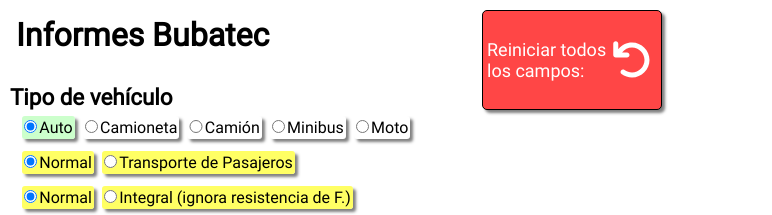
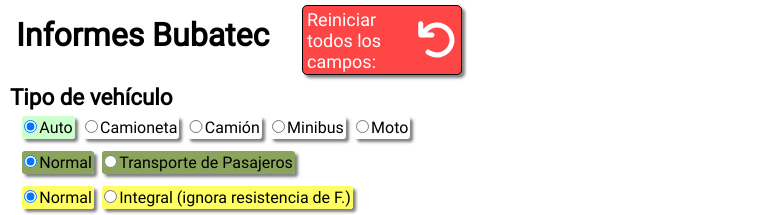
Before and after one commit to Juaniessi/buba-app, a React (Create React App) app: page / in a window 1280 px wide. Shown: the top 215 px of the page, without its empty margins (0-772 px from the left). Built offline with nearby package versions, Linux system fonts and the light colour scheme.

Commit message:
reworked wheigthSum to show more data

```diff
--- a/src/components/main/Main.jsx
+++ b/src/components/main/Main.jsx
@@ -232,7 +232,7 @@
 						tipo === 'Camion'
 							? radioGeneratorArray.rtoType.map((item, i) => (
 									<div className="engine-and-size" key={item.value}>
-										<label className="btn-inside" htmlFor={item.value}>
+										<label className="btn-inside transp-color" htmlFor={item.value}>
 											<input
 												type="radio"
 												className="rad-c"
--- a/src/components/main/WeigthSum.jsx
+++ b/src/components/main/WeigthSum.jsx
@@ -1,5 +1,8 @@
 import React, {useEffect} from 'react';
-
+/*
+This module will from now on also show the date needed for:
+"Transporte de pasajeros"
+*/
 function WeightSum(props) {
 	const {tipo, txtRender} = props;
 
@@ -63,10 +66,95 @@
 		<main>
 			{txtRender !== null ? (
 				<div className="weightsTable">
-					<div>Combustible: {txtRender.header.combustible}</div>
-					<div>Peso total: {totalW}</div>
-					<div>Peso eje delantero: {frontW}</div>
-					<div>Peso eje trasero: {rearW}</div>
+					<table>
+						<tr>
+							<td className="report-table odd">Alineción</td>
+							<td className="report-table odd">
+								{txtRender.alineacion.resultadoAlineacionEje1}
+							</td>
+						</tr>
+						<tr>
+							<td className="report-table even">Gases</td>
+							<td className="report-table even">
+								{txtRender.opacimetro.resultadoMedicionOpacidad === -1 ? (
+									<div>
+										{
+											txtRender.analizadorDeGases
+												.resultadoMonoxidoDeCarbonoEnAltaRPM
+										}
+									</div>
+								) : (
+									<div>{txtRender.opacimetro.resultadoMedicionOpacidad}</div>
+								)}
+							</td>
+						</tr>
+						<tr>
+							<td className="report-table odd">Susp DIzq</td>
+							<td className="report-table odd">
+								{txtRender.suspensionEjeDelantero.rendimientoDelanteroIzquierdo}
+							</td>
+						</tr>
+						<tr>
+							<td className="report-table even">Susp DDer</td>
+							<td className="report-table even">
+								{txtRender.suspensionEjeDelantero.rendimientoDelanteroDerecho}
+							</td>
+						</tr>
+						<tr>
+							<td className="report-table odd">Susp TIzq</td>
+							<td className="report-table odd">
+								{txtRender.suspensionEjeTrasero.rendimientoTraseroIzquierdo}
+							</td>
+						</tr>
+						<tr>
+							<td className="report-table even">Susp TDer</td>
+							<td className="report-table even">
+								{txtRender.suspensionEjeTrasero.rendimientoTraseroDerecho}
+							</td>
+						</tr>
+						<tr>
+							<td className="report-table odd">Efic Del</td>
+							<td className="report-table odd">
+								{txtRender.frenosEje_1.rendimientoDelEje}
+							</td>
+						</tr>
+						<tr>
+							<td className="report-table even">Efic Tra</td>
+							<td className="report-table even">
+								{txtRender.frenosEje_2.rendimientoDelEje}
+							</td>
+						</tr>
+						<tr>
+							<td className="report-table odd">Deseq Del</td>
+							<td className="report-table odd">
+								{txtRender.frenosEje_1.diferenciaFzaFrenadoLadoALado}
+							</td>
+						</tr>
+						<tr>
+							<td className="report-table even">Deseq TRA</td>
+							<td className="report-table even">
+								{txtRender.frenosEje_2.diferenciaFzaFrenadoLadoALado}
+							</td>
+						</tr>
+						<tr>
+							<td className="report-table odd">Peso total</td>
+							<td className="report-table odd">{totalW}</td>
+						</tr>
+						<tr>
+							<td className="report-table even">Peso eje delantero</td>
+							<td className="report-table even">{frontW}</td>
+						</tr>
+						<tr>
+							<td className="report-table odd">Peso eje trasero</td>
+							<td className="report-table odd">{rearW}</td>
+						</tr>
+						<tr>
+							<td className="report-table even">Combustible</td>
+							<td className="report-table even">
+								{txtRender.header.combustible}
+							</td>
+						</tr>
+					</table>
 				</div>
 			) : (
 				''
--- a/src/styles/informeStyle.css
+++ b/src/styles/informeStyle.css
@@ -447,22 +447,22 @@
 
 .reset-btn {
   position: absolute;
-  left: 450px;
-  top: 10px;
+  left: 270px;
+  top: 5px;
   background-color: rgb(255, 70, 70);
   color: white;
   font-weight: 500;
 }
 
 .reset-img {
-  width: 50px;
-  padding: 5px;
+  width: 40px;
+  padding: 0px;
   cursor: pointer;
 }
 
 #reset-btn {
-  width: 180px;
-  height: 100px;
+  width: 160px;
+  height: 70px;
   font-size: large;
 }
 
--- a/src/styles/informeStyle.scss
+++ b/src/styles/informeStyle.scss
@@ -483,22 +483,22 @@
 
 .reset-btn {
 	position: absolute;
-	left: 450px;
-	top: 10px;
+	left: 270px;
+	top: 5px;
 	background-color: rgb(255, 70, 70);
 	color: white;
 	font-weight: 500;
 }
 
 .reset-img {
-	width: 50px;
-	padding: 5px;
+	width: 40px;
+	padding: 0px;
 	cursor: pointer;
 }
 
 #reset-btn {
-	width: 180px;
-	height: 100px;
+	width: 160px;
+	height: 70px;
 	font-size: large;
 }
 
--- a/src/styles/style.css
+++ b/src/styles/style.css
@@ -208,6 +208,9 @@
 .engine-and-size .btn-inside {
   background-color: rgb(255, 255, 100);
 }
+.engine-and-size .transp-color {
+  background-color: rgb(138, 164, 91);
+}
 
 .orange {
   background-color: rgba(255, 160, 0, 0.75);
@@ -242,12 +245,24 @@
 .weightsTable {
   position: absolute;
   left: 481px;
-  top: 120px;
+  top: 5px;
   border: 1px solid black;
-  background-color: rgb(255, 255, 100);
+  background-color: white;
   font-weight: 600;
   font-size: small;
   padding: 5px;
   box-shadow: 3px 3px 3px 0px rgba(0, 0, 0, 0.5);
   border-radius: 5px;
+}
+
+.report-table {
+  padding: 0 2px 0 2px;
+}
+
+.even {
+  background-color: lightblue;
+}
+
+.odd {
+  background-color: lightgrey;
 }/*# sourceMappingURL=style.css.map */
--- a/src/styles/style.scss
+++ b/src/styles/style.scss
@@ -204,6 +204,9 @@
 	.btn-inside {
 		background-color: rgb(255, 255, 100);
 	}
+	.transp-color {
+		background-color: rgb(138, 164, 91);
+	}
 }
 .orange {
 	background-color: rgba(255, 160, 0, 0.75);
@@ -235,12 +238,22 @@
 .weightsTable {
 	position: absolute;
 	left: 481px;
-	top: 120px;
+	top: 5px;
 	border: 1px solid black;
-	background-color: rgb(255, 255, 100);
+	background-color: white;
 	font-weight: 600;
 	font-size: small;
 	padding: 5px;
 	box-shadow: 3px 3px 3px 0px rgba(0, 0, 0, 0.5);
 	border-radius: 5px;
 }
+
+.report-table {
+	padding: 0 2px 0 2px;
+}
+.even {
+	background-color: lightblue;
+}
+.odd {
+	background-color: lightgrey;
+}
```
Also changed, not shown: 2 other files (tests, documents, lock files or other folders).
